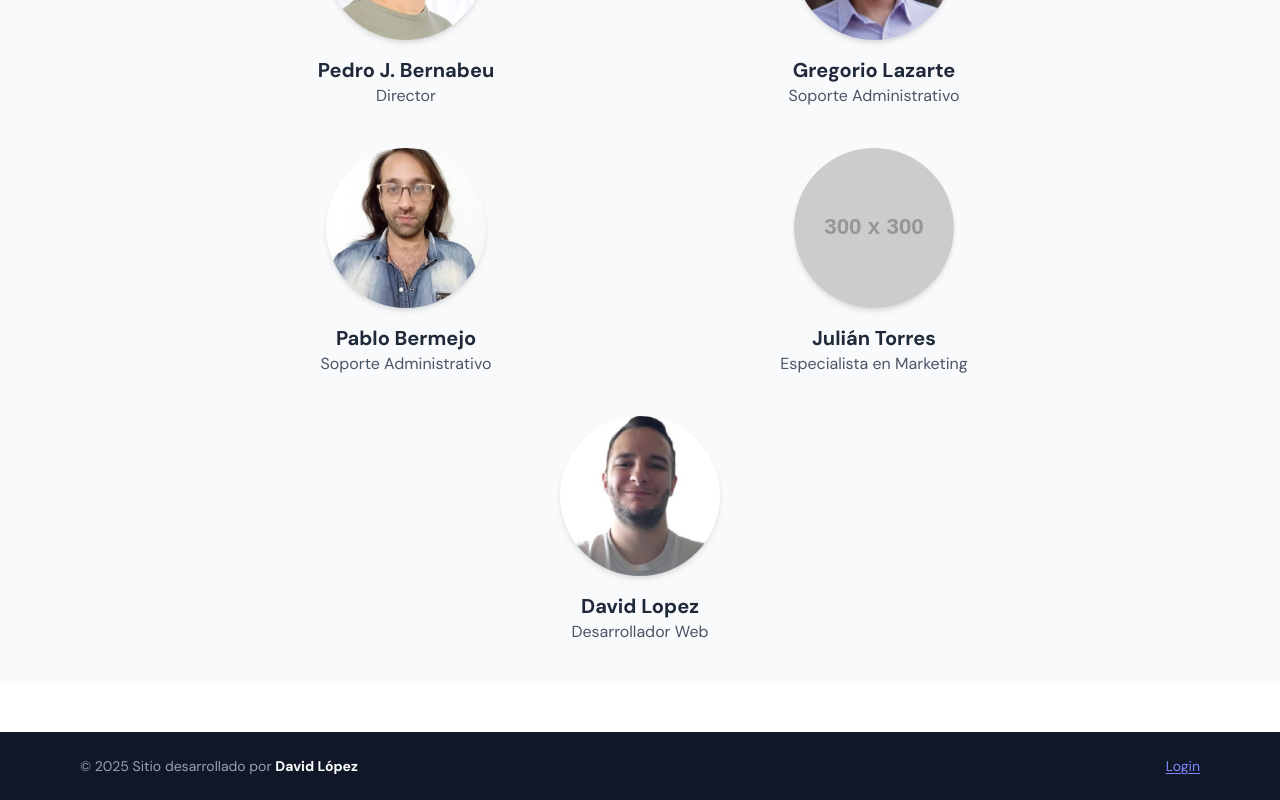
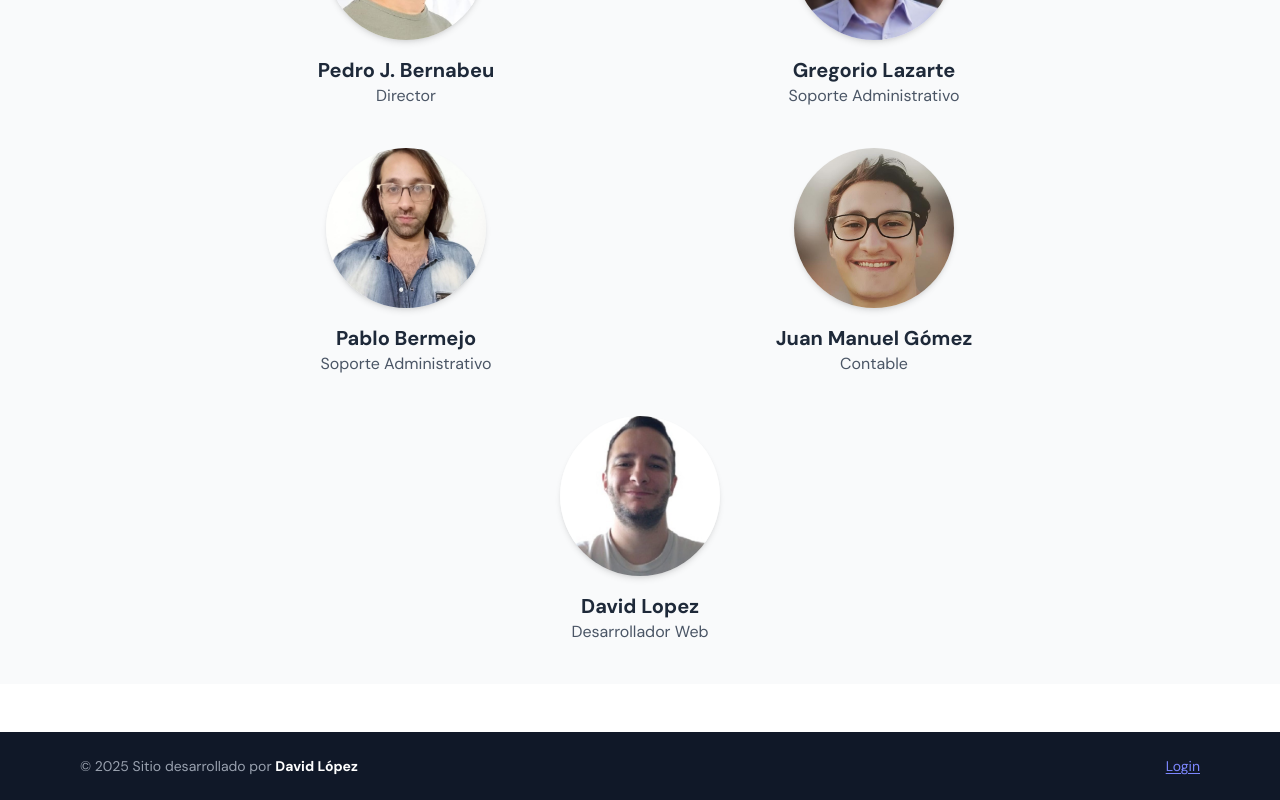
Before and after one commit to cubo1991/BernabeuAsociados, a Next.js app: page /nosotros in a window 1280 px wide. Shown: the part 789-1589 px from the top of the page. Built offline with nearby package versions, Linux system fonts and the light colour scheme; no server answers.

Commit message:
Cambio imagenes

```diff
--- a/src/data/equipo.js
+++ b/src/data/equipo.js
@@ -2,6 +2,7 @@ import pedroFoto from '../../public/pedro.jpg';
 import goyoFoto from '../../public/goyo.jpg';
 import davidFoto from '../../public/david.jpg';
 import pabloFoto from '../../public/pablo.jpg';
+import juanmaFoto from '../../public/Juanma.jpg';
 
 const equipo = [
   {
@@ -20,9 +21,9 @@ const equipo = [
     image: pabloFoto,
   },
     {
-    name: "Julián Torres",
-    role: "Especialista en Marketing",
-    image: "https://placehold.co/300x300?text=Julián",
+    name: "Juan Manuel Gómez",
+    role: "Contable",
+    image: juanmaFoto,
     },
     {
     name: "David Lopez",
```
Also changed, not shown: public/Juanma.jpg (added).
